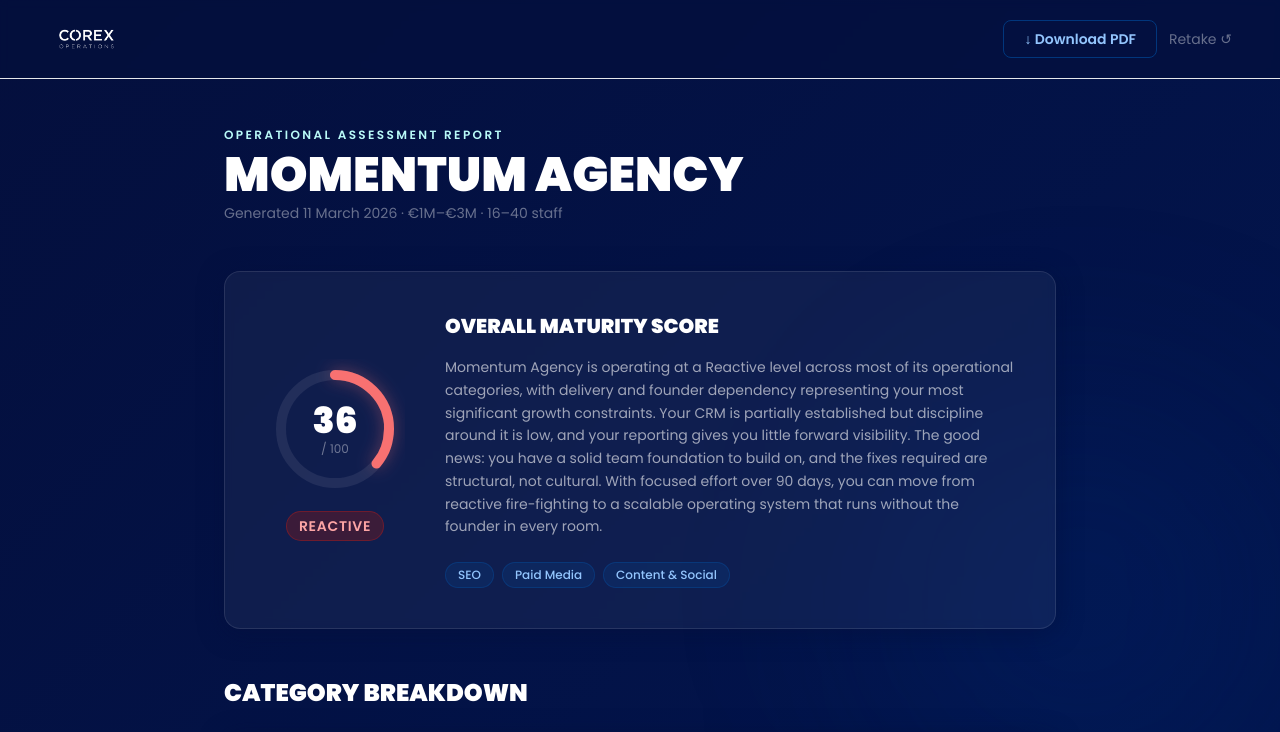
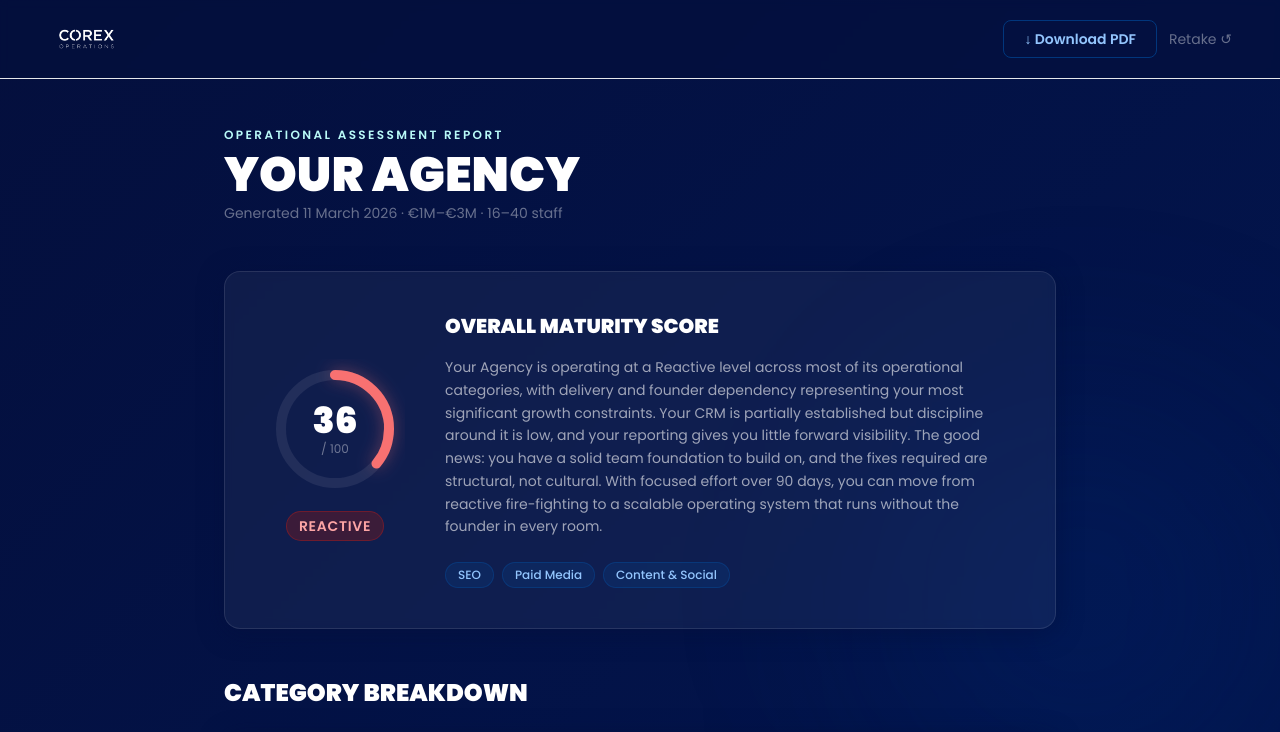
Before and after one commit to eamonn-cloud/ai-lead-magnet, a React (Vite) app: page /report/1 in a window 1280 px wide. Shown: the top 732 px of the page. Built offline with nearby package versions, Linux system fonts and the light colour scheme.

Commit message:
Dynamic agency name in report
Co-authored-by: eamonn-cloud <257847807+eamonn-cloud@users.noreply.github.com>

```diff
--- a/src/pages/Quiz.tsx
+++ b/src/pages/Quiz.tsx
@@ -417,9 +417,10 @@ export default function Quiz() {
 
   const handleComplete = useCallback(() => {
     localStorage.setItem('quiz_report', 'demo')
+    localStorage.setItem('quiz_company_name', state.companyName)
     localStorage.removeItem('quiz_state')
     navigate('/report/demo')
-  }, [navigate])
+  }, [navigate, state.companyName])
 
   const validateStep = (): boolean => {
     switch (state.step) {
--- a/src/pages/Report.tsx
+++ b/src/pages/Report.tsx
@@ -5,9 +5,13 @@ import { MOCK_REPORT } from '../lib/mockReport'
 import { getScoreBg, getScoreBadge, getScoreColor } from '../lib/scoring'
 import type { Report, MaturityLabel, ReportPlanItem } from '../lib/types'
 
-// For MVP, always render the mock report
-// In production, fetch from Supabase by report ID
-const report: Report = MOCK_REPORT
+// For MVP, use mock report but override company name from quiz input
+const companyName = localStorage.getItem('quiz_company_name') || 'Your Agency'
+const report: Report = {
+  ...MOCK_REPORT,
+  company_profile: { ...MOCK_REPORT.company_profile, company_name: companyName },
+  executive_summary: MOCK_REPORT.executive_summary.replaceAll('Momentum Agency', companyName),
+}
 
 // ─── Helper components ────────────────────────────────────────────────────────
 
```
